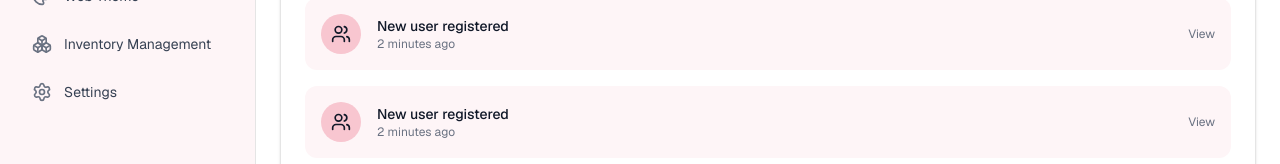
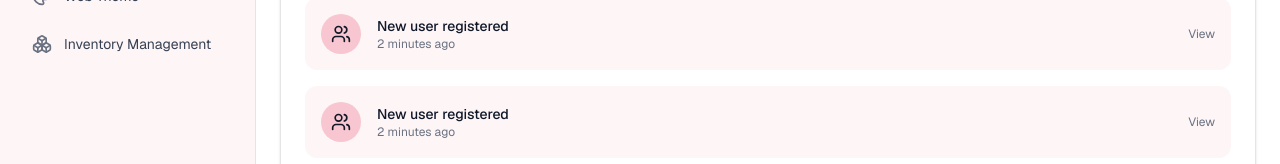
Before and after one commit to ZoyaAnsari19/true-beauty-admin-panel, a Next.js app: page / in a window 1280 px wide. Shown: the part 538-702 px from the top of the page. Built offline with nearby package versions, Linux system fonts and the light colour scheme.

Commit message:
Remove Settings menu item from SideBar component to streamline navigation options.

```diff
--- a/components/SideBar.tsx
+++ b/components/SideBar.tsx
@@ -13,7 +13,6 @@ import {
   Bell,
   Palette,
   Boxes,
-  Settings,
   X,
 } from "lucide-react";
 import Link from "next/link";
@@ -38,7 +37,6 @@ const menuItems: MenuItem[] = [
   { label: "Add Coupons", icon: Gift, href: "/addCoupons" },
   { label: "Web Theme", icon: Palette, href: "/web-theme" },
   { label: "Inventory Management", icon: Boxes, href: "/inventory" },
-  { label: "Settings", icon: Settings, href: "/settings" },
 ];
 
 export default function SideBar() {
```
